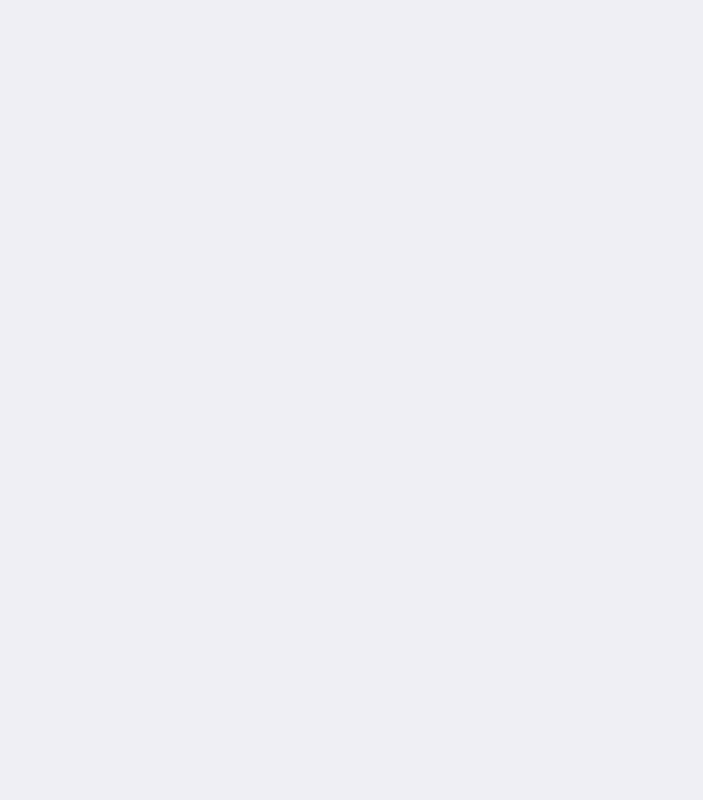
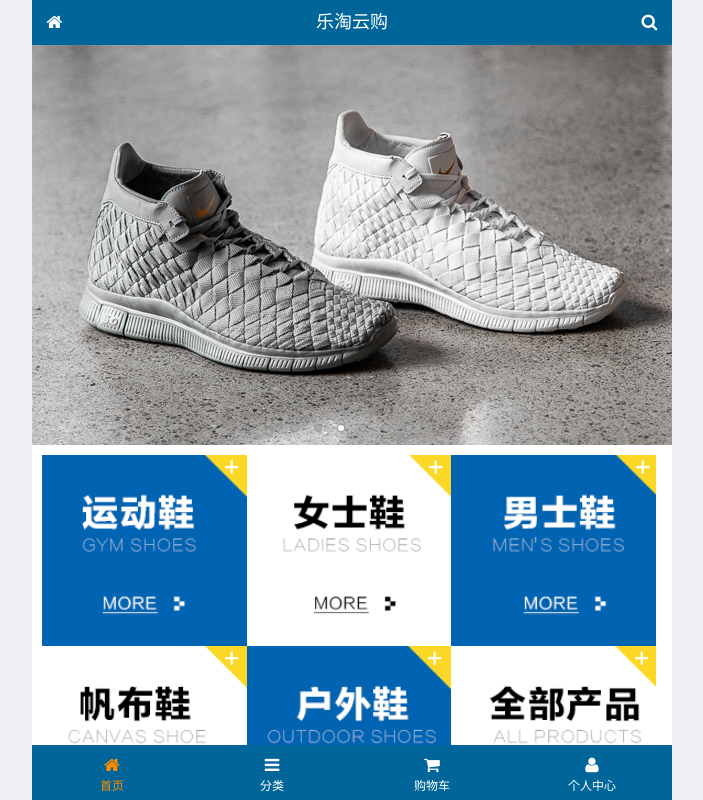
Before and after one commit to taoganll/letao, a website: page public/front/index.html in a window 1280 px wide. Shown: the whole page, without its empty margins (288-991 px from the left). Drawn offline with Linux system fonts and the light colour scheme.

Commit message:
移动端首页

```diff
--- a/public/front/css/common.css
+++ b/public/front/css/common.css
@@ -0,0 +1,103 @@
+html, body {
+    height: 100%;
+}
+*{
+    margin: 0;
+    padding: 0;
+    list-style: none;
+}
+
+.Subject {
+    max-width: 640px;
+    min-width: 320px;
+    width: 100%;
+    height: 100%;
+    margin: 0 auto;
+    position: relative;
+    padding-top: 45px;
+    padding-bottom: 55px;
+    overflow: hidden;
+
+}
+
+.clearfix:after {
+    content: ".";
+    display: block;
+    height: 0;
+    clear: both;
+    visibility: hidden;
+}
+
+.header {
+    width: 100%;
+    height: 45px;
+    background-color: #069;
+    position: absolute;
+    top: 0;
+    left: 0;
+    line-height: 45px;
+    text-align: center;
+}
+
+.header a {
+    display: block;
+    width: 45px;
+    height: 45px;
+    color: #fff;
+}
+
+.header a:nth-child(1) {
+    float: left;
+}
+
+.header a:nth-child(2) {
+    float: right;
+}
+
+.header h4 {
+    margin: 0;
+    line-height: 45px;
+    color: #fff;
+    font-weight: 400;
+}
+
+.footer {
+    width: 100%;
+    height: 55px;
+    background-color: #069;
+    position: absolute;
+    bottom: 0;
+    left: 0;
+
+}
+
+.footer li {
+    float: left;
+    width: 25%;
+    text-align: center;
+    padding-top: 10px;
+
+
+}
+.footer li.now a{
+    color: darkorange;
+}
+.footer li.now p{
+    color: darkorange;
+}
+.footer li a,
+.footer li p{
+    color: #ffffff;
+
+}
+.footer li p{
+    font-size: 12px;
+    margin: 0
+}
+.content{
+    position: relative;
+    width: 100%;
+    height: 100%;
+    overflow: hidden;
+    background-color: #fff;
+}
--- a/public/front/css/index.css
+++ b/public/front/css/index.css
@@ -0,0 +1,33 @@
+.It_nav {
+    padding: 10px;
+
+
+}
+.It_nav li{
+    width: 33%;
+    float: left;
+}
+.It_nav li img{
+    width: 100%;
+    display: block;
+}
+.lt-banner{
+    padding: 10px;
+    box-sizing: border-box;
+}
+.lt-banner a{
+    display: block;
+    width: 48%;
+    float: left;
+    border: 1px solid #cccccc;
+    padding: 10px;
+    text-align: center;
+    margin-bottom: 10px;
+    box-sizing: border-box;
+}
+.lt-banner a:nth-child(odd){
+    margin-right: 15px;
+}
+.lt-banner a img{
+    width: 100%;
+}
--- a/public/front/index.html
+++ b/public/front/index.html
@@ -11,9 +11,117 @@
     <link rel="stylesheet" href="css/common.css"/>
     <link rel="stylesheet" href="css/index.css"/>
 </head>
-<thead>
+<div class="Subject">
+    <!--头部-->
+    <div class="header clearfix">
+        <a href="#"><span class="fa fa-home"></span></a>
+        <a href="#"><span class="fa fa-search"></span></a>
+        <h4>乐淘云购</h4>
+    </div>
+    <!--内容部-->
+    <div class="content">
+        <!--滚动容器的父盒子-->
+        <div class="mui-scroll-wrapper">
+            <!--子盒子-->
+            <div class="mui-scroll">
+                <!--轮播图-->
+                <div class="mui-slider">
+                    <div class="mui-slider-group mui-slider-loop">
+                        <div class="mui-slider-item mui-slider-item-duplicate"><a href="#"><img
+                                src="images/banner6.png"/></a></div>
+                        <div class="mui-slider-item"><a href="#"><img src="images/banner1.png"/></a></div>
+                        <div class="mui-slider-item"><a href="#"><img src="images/banner2.png"/></a></div>
+                        <div class="mui-slider-item"><a href="#"><img src="images/banner3.png"/></a></div>
+                        <div class="mui-slider-item"><a href="#"><img src="images/banner4.png"/></a></div>
+                        <div class="mui-slider-item"><a href="#"><img src="images/banner5.png"/></a></div>
+                        <div class="mui-slider-item"><a href="#"><img src="images/banner6.png"/></a></div>
+                        <div class="mui-slider-item mui-slider-item-duplicate"><a href="#"><img
+                                src="images/banner1.png"/></a></div>
+                    </div>
+                    <div class="mui-slider-indicator">
+                        <div class="mui-indicator mui-active"></div>
+                        <div class="mui-indicator"></div>
+                        <div class="mui-indicator"></div>
+                        <div class="mui-indicator"></div>
+                        <div class="mui-indicator"></div>
+                        <div class="mui-indicator"></div>
+                    </div>
+                </div>
+                <!--导航栏-->
+                <div class="It_nav">
+                    <ul class="clearfix">
+                        <li><a href="#"><img src="images/nav1.png" alt=""/></a></li>
+                        <li><a href="#"><img src="images/nav2.png" alt=""/></a></li>
+                        <li><a href="#"><img src="images/nav3.png" alt=""/></a></li>
+                        <li><a href="#"><img src="images/nav4.png" alt=""/></a></li>
+                        <li><a href="#"><img src="images/nav5.png" alt=""/></a></li>
+                        <li><a href="#"><img src="images/nav6.png" alt=""/></a></li>
+                    </ul>
+                </div>
+                <!--商品展示-->
+                <div class="lt-banner clearfix">
+                    <a href="#">
+                        <img src="images/product.jpg" alt=""/>
+                        <p class="mui-ellipsis-2" >adidas阿迪达斯 男式 场下休闲篮球鞋S83700场下休闲篮球鞋S83700</p>
+                        <p><span style="color: red">￥560</span> <span style="text-decoration:line-through">￥580</span></p>
+                        <button class="btn mui-btn-blue">立刻购买</button>
+                    </a>
+                    <a href="#">
+                        <img src="images/product.jpg" alt=""/>
+                        <p class="mui-ellipsis-2" >adidas阿迪达斯 男式 场下休闲篮球鞋S83700场下休闲篮球鞋S83700</p>
+                        <p><span style="color: red">￥560</span> <span style="text-decoration:line-through">￥580</span></p>
+                        <button class="btn mui-btn-blue">立刻购买</button>
+                    </a>
+                    <a href="#">
+                        <img src="images/product.jpg" alt=""/>
+                        <p class="mui-ellipsis-2" >adidas阿迪达斯 男式 场下休闲篮球鞋S83700场下休闲篮球鞋S83700</p>
+                        <p><span style="color: red">￥560</span> <span style="text-decoration:line-through">￥580</span></p>
+                        <button class="btn mui-btn-blue">立刻购买</button>
+                    </a>
+                    <a href="#">
+                        <img src="images/product.jpg" alt=""/>
+                        <p class="mui-ellipsis-2" >adidas阿迪达斯 男式 场下休闲篮球鞋S83700场下休闲篮球鞋S83700</p>
+                        <p><span style="color: red">￥560</span> <span style="text-decoration:line-through">￥580</span></p>
+                        <button class="btn mui-btn-blue">立刻购买</button>
+                    </a>
+                </div>
+            </div>
+        </div>
+    </div>
+    <!--尾部-->
+    <div class="footer">
+        <ul class="clearfix">
+            <li class="now">
+                <a href="index.html">
+                    <span class="fa fa-home"></span>
 
-</thead>
+                    <p>首页</p>
+                </a>
+            </li>
+            <li>
+                <a href="category.html">
+                    <span class="fa fa-bars"></span>
+
+                    <p>分类</p>
+                </a>
+            </li>
+            <li>
+                <a href="cart.html">
+                    <span class="fa fa-shopping-cart"></span>
+
+                    <p>购物车</p>
+                </a>
+            </li>
+            <li>
+                <a href="login.html">
+                    <span class="fa fa-user"></span>
+
+                    <p>个人中心</p>
+                </a>
+            </li>
+        </ul>
+    </div>
+</div>
 <body>
 <script src="lib/mui/js/mui.min.js"></script>
 <script src="lib/zepto/zepto.min.js"></script>
--- /dev/null
+++ b/public/front/js/cart.js
@@ -0,0 +1,3 @@
+/**
+ * Created by MyPC on 2018/3/6.
+ */
--- /dev/null
+++ b/public/front/js/category.js
@@ -0,0 +1,3 @@
+/**
+ * Created by MyPC on 2018/3/6.
+ */
--- a/public/front/js/common.js
+++ b/public/front/js/common.js
@@ -1,3 +1,10 @@
 /**
  * Created by MyPC on 2018/3/6.
  */
+mui('.mui-scroll-wrapper').scroll({
+    indicators:false
+});
+
+mui(".mui-slider").slider({
+    interval: 2000
+});
--- /dev/null
+++ b/public/front/js/login.js
@@ -0,0 +1,3 @@
+/**
+ * Created by MyPC on 2018/3/6.
+ */
```
Also changed, not shown: public/front/cart.html (added, +10 -0 lines), public/front/category.html (added, +10 -0 lines), public/front/login.html (added, +10 -0 lines), public/front/css/cart.css (added), public/front/css/category.css (added), public/front/css/login.css (added).
